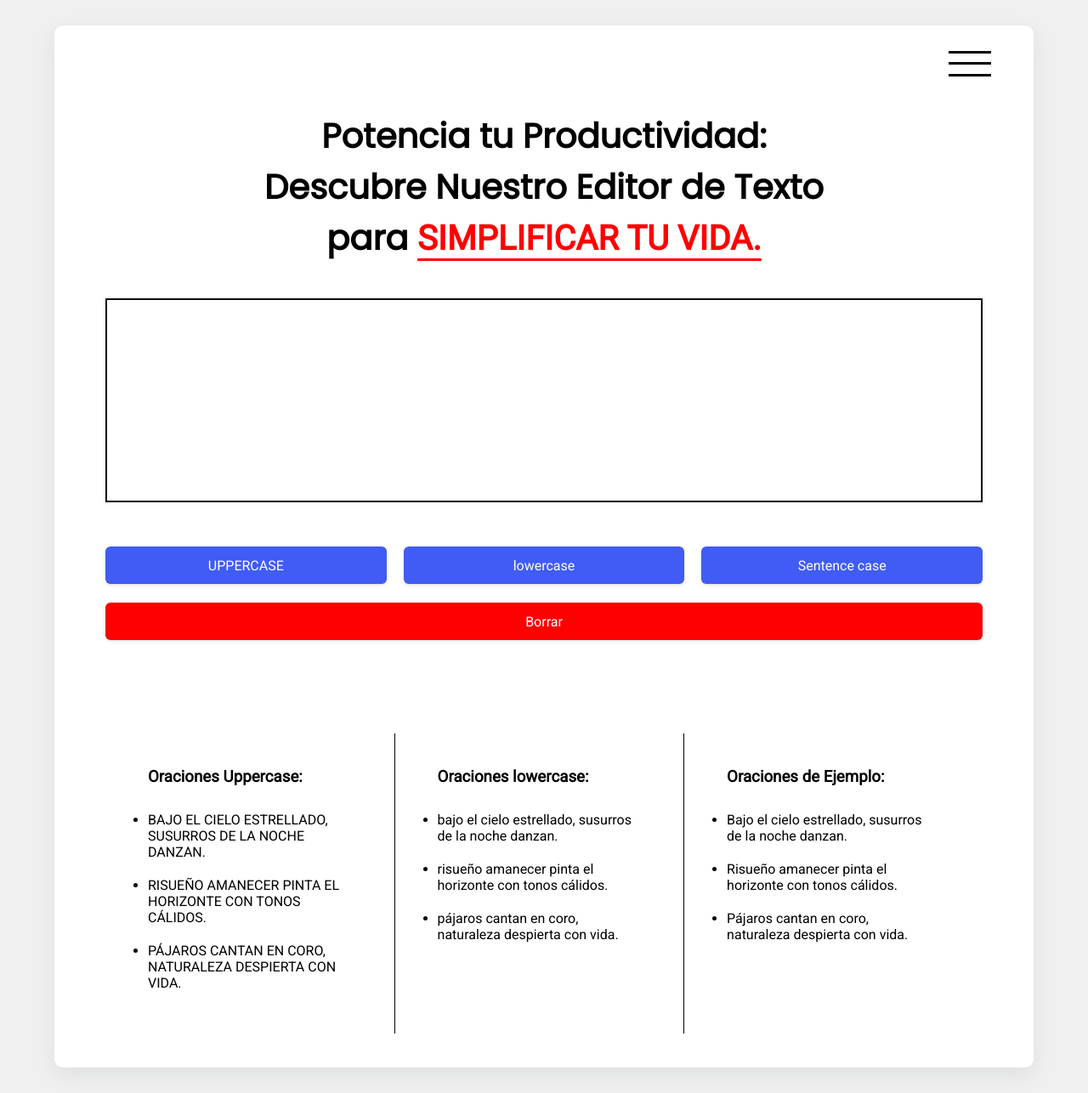
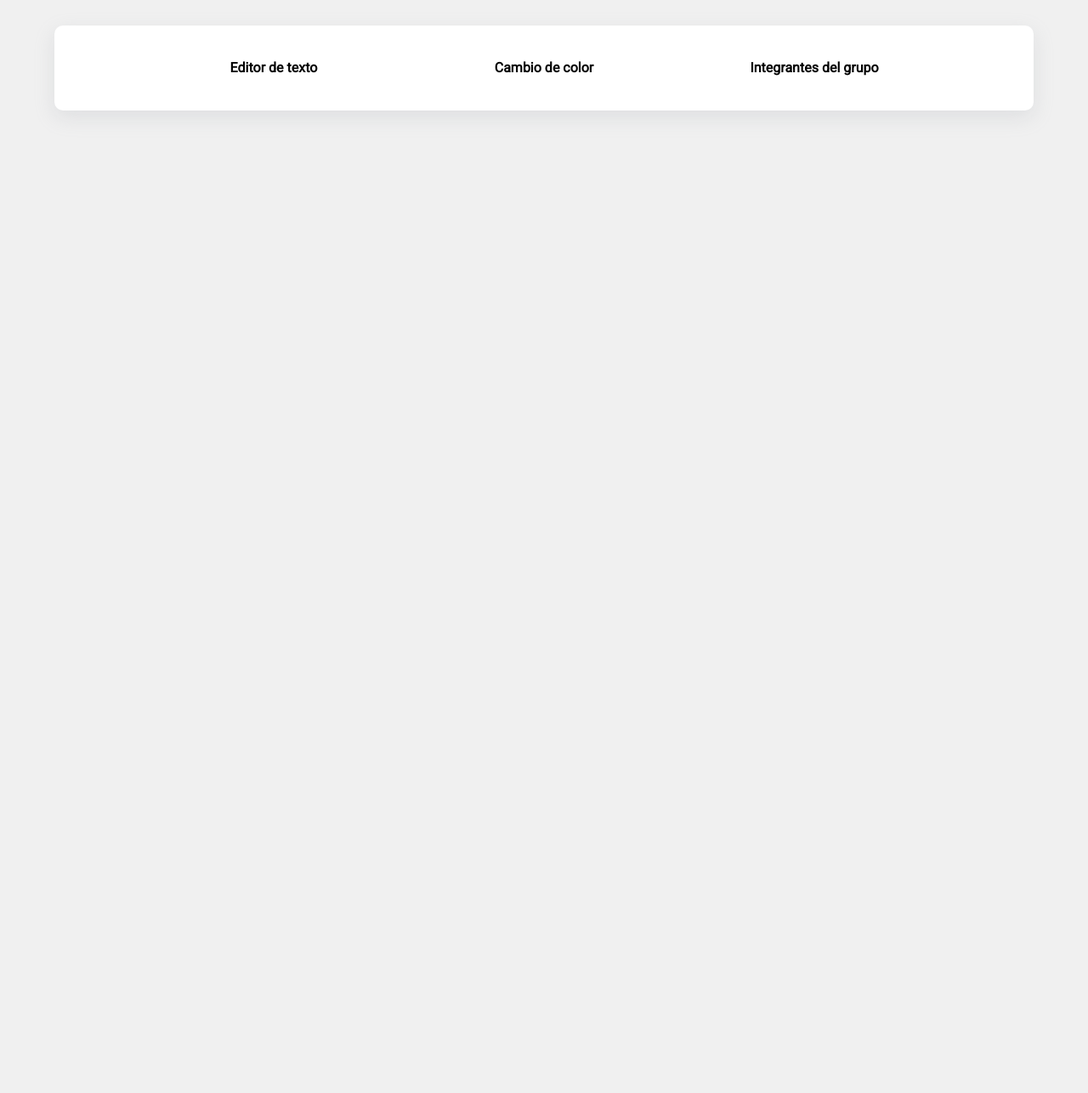
Before and after one commit to root3920/accesibility-webpage, a React (Vite) app: page /color-editor in a window 1280 px wide. Shown: the whole page at 85% size. After the commit the page ends 800 px from the top, so only its background shows below. Built offline with nearby package versions, Linux system fonts and the light colour scheme.

Commit message:
Creacion del menu hamburguesa y de la paginacion

```diff
--- a/src/App.css
+++ b/src/App.css
@@ -2,6 +2,7 @@
     background-color: white;
     width: 90%;
     height: 100%;
+    min-height: 100px;
     margin: 0 auto;
     border-radius: 10px;
     display: flex;
--- a/src/App.jsx
+++ /dev/null
@@ -1,19 +0,0 @@
-import "./App.css"
-import { HeaderBar } from './components/HeaderBar';
-import { EditorTexto } from "./components/EditorTexto";
-
-
-export const App = () => {
-  return (
-    <div className='home'>
-
-      <HeaderBar />
-
-
-      <EditorTexto />
-
-
-    </div>
-  );
-
-}
--- a/src/components/ContenedorEjemplos.jsx
+++ b/src/components/ContenedorEjemplos.jsx
@@ -1,51 +1,32 @@
 import "../components/css/contenedor-ejemplo.css"
+
+const oracionesEjemplo = [
+    "Bajo el cielo estrellado, susurros de la noche danzan.",
+    "Risueño amanecer pinta el horizonte con tonos cálidos.",
+    "Pájaros cantan en coro, naturaleza despierta con vida.",
+]
 
 export const ContenedorEjemplo = () => {
     return (
         <div className="contenedor-ejemplos">
+
             <div>
-                <h3>Oraciones Uppercase:</h3>
+                <h3>Oraciones de Ejemplo:</h3>
                 <ul>
-                    <li>
-                        BAJO EL CIELO ESTRELLADO, SUSURROS DE LA NOCHE DANZAN.
-                    </li>
-                    <li>
-                        RISUEÑO AMANECER PINTA EL HORIZONTE CON TONOS CÁLIDOS.
-                    </li>
+                    {oracionesEjemplo.map((oracion, key) => <li key={key}>{oracion}</li>)}
+                </ul>
+            </div>
 
-                    <li>
-                        PÁJAROS CANTAN EN CORO, NATURALEZA DESPIERTA CON VIDA.
-                    </li>
+            <div>
+                <h3>Oraciones en MAYUSCULA:</h3>
+                <ul>
+                    {oracionesEjemplo.map((oracion, key) => <li key={key}>{oracion.toUpperCase()}</li>)}
                 </ul>
             </div>
             <div>
-                <h3>Oraciones lowercase:</h3>
+                <h3>Oraciones en minuscula:</h3>
                 <ul>
-                    <li>
-                        bajo el cielo estrellado, susurros de la noche danzan.
-                    </li>
-                    <li>
-                        risueño amanecer pinta el horizonte con tonos cálidos.
-                    </li>
-
-                    <li>
-                        pájaros cantan en coro, naturaleza despierta con vida.
-                    </li>
-                </ul>
-            </div>
-            <div>
-                <h3>Oraciones de Ejemplo:</h3>
-                <ul>
-                    <li>
-                        Bajo el cielo estrellado, susurros de la noche danzan.
-                    </li>
-                    <li>
-                        Risueño amanecer pinta el horizonte con tonos cálidos.
-                    </li>
-
-                    <li>
-                        Pájaros cantan en coro, naturaleza despierta con vida.
-                    </li>
+                    {oracionesEjemplo.map((oracion, key) => <li key={key}>{oracion.toLowerCase()}</li>)}
                 </ul>
             </div>
 
--- a/src/components/HeaderBar.jsx
+++ b/src/components/HeaderBar.jsx
@@ -1,25 +1,39 @@
 import "../components/css/header-bar.css"
 import { useResize } from "../components/hooks/useResize";
 import { MenuHamburguesa } from "./MenuHamburguesa";
+import { Link } from "react-router-dom";
+
+
+const subPaginasInfo = [
+    {
+        nombre: "Editor de texto",
+        pathUrl: "/"
+    },
+    {
+        nombre: "Cambio de color",
+        pathUrl: "/color-editor"
+    },
+    {
+        nombre: "Integrantes del grupo",
+        pathUrl: "/about"
+    }
+]
 
 export const HeaderBar = () => {
     const windowWidth = useResize();
+
     return (
         <>
             {
                 windowWidth > 1200
                     ? <div className="toolbar">
-                        <a onClick={() => location.reload()} className='toolbar-item'>
-                            Editor de texto
-                        </a>
-                        <a onClick={() => location.reload()} className='toolbar-item'>
-                            Cambio de color
-                        </a>
-                        <a onClick={() => location.reload()} className='toolbar-item'>
-                            Integrantes del grupo
-                        </a>
+                        {subPaginasInfo.map((subPagina, key) => {
+                            return <Link to={subPagina.pathUrl} key={key} className='toolbar-item'>
+                                {subPagina.nombre}
+                            </Link>
+                        })}
                     </div>
-                    : <MenuHamburguesa />
+                    : <MenuHamburguesa subPaginasInfo={subPaginasInfo} />
             }
         </>
 
--- a/src/components/MenuHamburguesa.jsx
+++ b/src/components/MenuHamburguesa.jsx
@@ -1,69 +1,66 @@
 import "../components/css/menu-hamburguesa.css"
+import { Link } from "react-router-dom";
 
 let menuHamburguesaActivo = false;
 
 
 
 const hamburguesaOnClick = (menuActivo) => {
-    let hamburguesa = document.querySelectorAll(".raya-horizontal");
-    let arrayRayasHorizontales = [...hamburguesa]
-    let mitadRayaHorizontal = document.querySelector("#mitad");
-
+    let rayasHorizontalesHamburguesa = document.querySelectorAll(".raya-horizontal");
+    let arrayRayasHorizontales = [...rayasHorizontalesHamburguesa]
+    let menuDesplegable = document.querySelector(".menu-desplegable")
 
     if (!menuActivo) {
+
+        //Desplega el sub-menu
         menuHamburguesaActivo = true;
+        menuDesplegable.style.display = "flex";
 
         arrayRayasHorizontales.forEach((e) => {
-            if (e.id == "inicio")
-                e.classList.add("hamburguesa-clic-inicio");
+            if (e.id == "inicio") e.classList.add("hamburguesa-clic-inicio");
 
-            if (e.id == "final")
-                e.classList.add("hamburguesa-clic-final");
+            if (e.id == "mitad") e.style.borderBottom = "solid white 3px";
 
+            if (e.id == "final") e.classList.add("hamburguesa-clic-final");
         })
 
-        mitadRayaHorizontal.style.borderBottom = "solid white 3px";
-        menuHamburguesaActivo = true
+    } else {
 
-
-    } else {
-        mitadRayaHorizontal.style.borderBottom = "solid black 3px";
-        menuHamburguesaActivo = false
+        //Oculta el sub-menu
+        menuHamburguesaActivo = false;
+        menuDesplegable.style.display = "none";
 
         arrayRayasHorizontales.forEach((e) => {
-            if (e.id == "inicio")
-                e.classList.remove("hamburguesa-clic-inicio");
+            if (e.id == "inicio") e.classList.remove("hamburguesa-clic-inicio");
 
-            if (e.id == "final")
-                e.classList.remove("hamburguesa-clic-final");
+            if (e.id == "mitad") e.style.borderBottom = "solid black 3px";
 
+            if (e.id == "final") e.classList.remove("hamburguesa-clic-final");
         })
     }
-
-
-
 }
 
 
 
 
-export const MenuHamburguesa = () => {
+export const MenuHamburguesa = ({ subPaginasInfo }) => {
 
 
     return (
-        <div className="hamburguesa" onClick={() => hamburguesaOnClick(menuHamburguesaActivo)}  >
-            <div className="raya-horizontal" id="inicio">
-                {""}
+        <>
+            <div className="hamburguesa" onClick={() => hamburguesaOnClick(menuHamburguesaActivo)}>
+                <div className="raya-horizontal" id="inicio"> {""} </div>
+                <div className="raya-horizontal" id="mitad"> {""} </div>
+                <div className="raya-horizontal" id="final"> {""} </div>
             </div>
-            <div className="raya-horizontal" id="mitad">
-                {""}
+            <div className="menu-desplegable">
+                {subPaginasInfo.map((subPagina, key) => {
+                    return <Link to={subPagina.pathUrl} key={key} className='menu-desplegable-item'>
+                        {subPagina.nombre}
+                    </Link>
+                })}
+            </div>
+        </>
 
-            </div>
-            <div className="raya-horizontal" id="final">
-                {""}
-
-            </div>
-
-        </div>
     );
 }
--- a/src/components/css/menu-hamburguesa.css
+++ b/src/components/css/menu-hamburguesa.css
@@ -13,6 +13,7 @@
     position: absolute;
     top: 20;
     right: 0;
+    z-index: 1;
     padding: 0 50px;
     padding-top: 10px;
     cursor: pointer;
@@ -24,12 +25,54 @@
 }
 
 .hamburguesa-clic-inicio {
-    transform: rotate(410deg) translate(.2em, .9em);
-    transition: all 3s;
-
+    transform: rotate(40deg) translate(.1em, .8em);
+    transition: all .5s;
+    width: 40px;
 }
 
 .hamburguesa-clic-final {
-    transform: rotate(-410deg) translate(.3em, -1em);
-    transition: all 3s;
+    transform: rotate(-40deg) translate(.3em, -1em);
+    transition: all .5s;
+    width: 40px;
 }
+
+.menu-desplegable {
+    background-color: white;
+    color: black;
+    position: absolute;
+    width: 60%;
+    display: none;
+    flex-direction: column;
+    gap: 20px;
+    height: 500px;
+    padding: 20px;
+    padding-top: 10%;
+    animation: smooth-appear .5s;
+    transform: translateX(0%);
+    border-top: 0;
+    top: 10px;
+    right: 30px;
+    z-index: 0;
+    box-shadow: rgba(0, 0, 0, 0.16) 0px 10px 36px 0px, rgba(0, 0, 0, 0.06) 0px 0px 0px 1px;
+}
+
+@keyframes smooth-appear {
+    from {
+        top: 60px
+    }
+
+    to {
+        bottom: 0px
+    }
+}
+
+
+.menu-desplegable-item {
+    padding: 10px;
+    color: black;
+    font-size: 18px;
+    text-decoration: none;
+    border-bottom: solid black 1px;
+    height: 50px;
+    width: 100%;
+}
--- a/src/components/hooks/useResize.jsx
+++ b/src/components/hooks/useResize.jsx
@@ -1,7 +1,7 @@
 import { useState } from "react";
 
 export const useResize = () => {
-    const [windowWidth, setWindowWidth] = useState();
+    const [windowWidth, setWindowWidth] = useState(window.innerWidth);
 
     window.addEventListener("resize", () => {
         setWindowWidth(window.innerWidth)
--- a/src/main.jsx
+++ b/src/main.jsx
@@ -1,17 +1,27 @@
 import React from 'react'
 import ReactDOM from 'react-dom/client'
-import { App } from './App.jsx'
+import { Home } from './pages/Home.jsx'
+import { ColorEditor } from '../src/pages/ColorEditor.jsx'
 import './index.css'
-import {
-  BrowserRouter,
-} from "react-router-dom";
+import { createBrowserRouter, RouterProvider } from 'react-router-dom'
 
+const router = createBrowserRouter([
+  {
+    path: '/',
+    element: <Home />,
+    errorElement: <h1>Error</h1>
+  },
+  {
+    path: '/color-editor',
+    element: <ColorEditor />,
+    errorElement: <h1>Error</h1>
+  }
+])
 
 
 ReactDOM.createRoot(document.getElementById('root')).render(
   <React.StrictMode>
-    <BrowserRouter>
-      <App />
-    </BrowserRouter>
+    <RouterProvider router={router} />
+
   </React.StrictMode>,
 )
--- /dev/null
+++ b/src/pages/ColorEditor.jsx
@@ -0,0 +1,14 @@
+import { HeaderBar } from "../components/HeaderBar";
+import "../App.css"
+
+export const ColorEditor = () => {
+    return (
+        <div className='home'>
+
+            <HeaderBar />
+
+
+
+        </div>
+    );
+}
--- /dev/null
+++ b/src/pages/Home.jsx
@@ -0,0 +1,18 @@
+import "../App.css"
+import { HeaderBar } from '../components/HeaderBar';
+import { EditorTexto } from "../components/EditorTexto";
+
+
+export const Home = () => {
+  return (
+    <div className='home'>
+
+
+      <HeaderBar />
+      <EditorTexto />
+
+
+    </div>
+  );
+
+}
```
Also changed, not shown: 1 other file (tests, documents, lock files or other folders).
